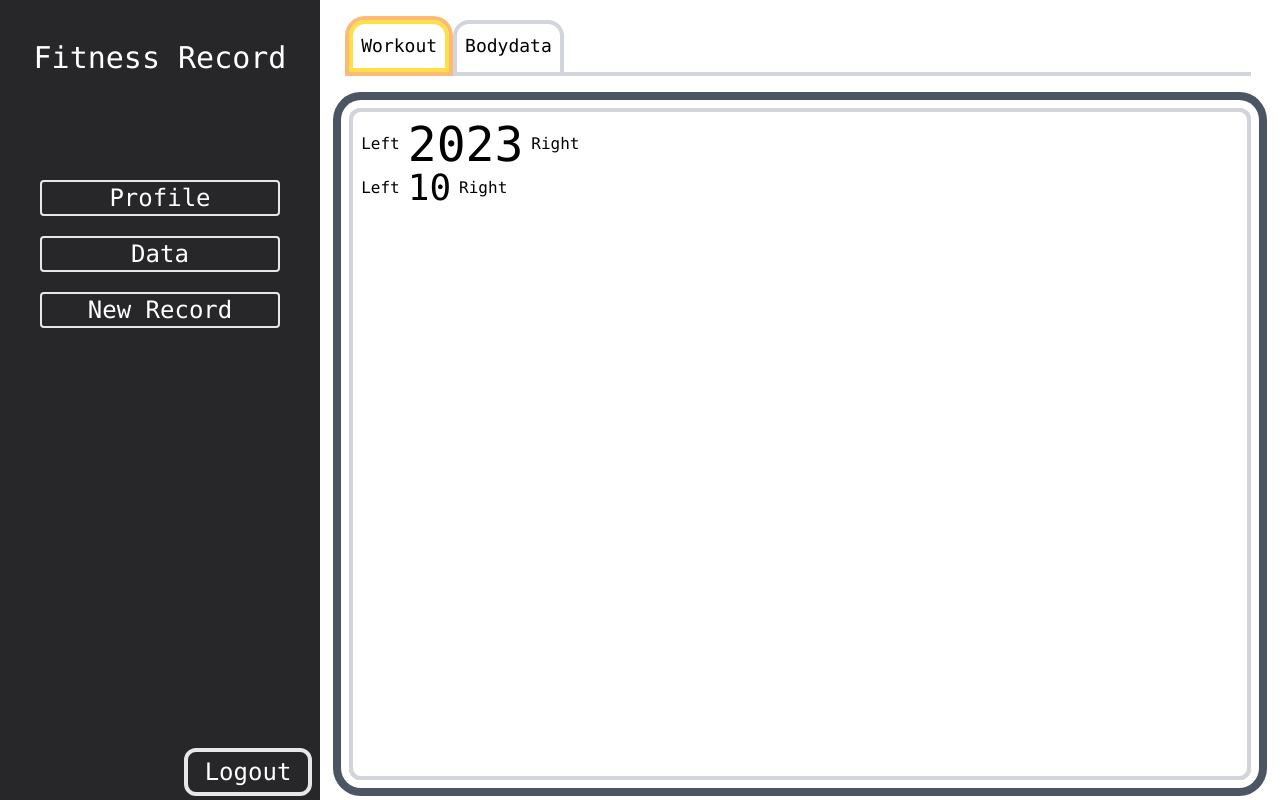
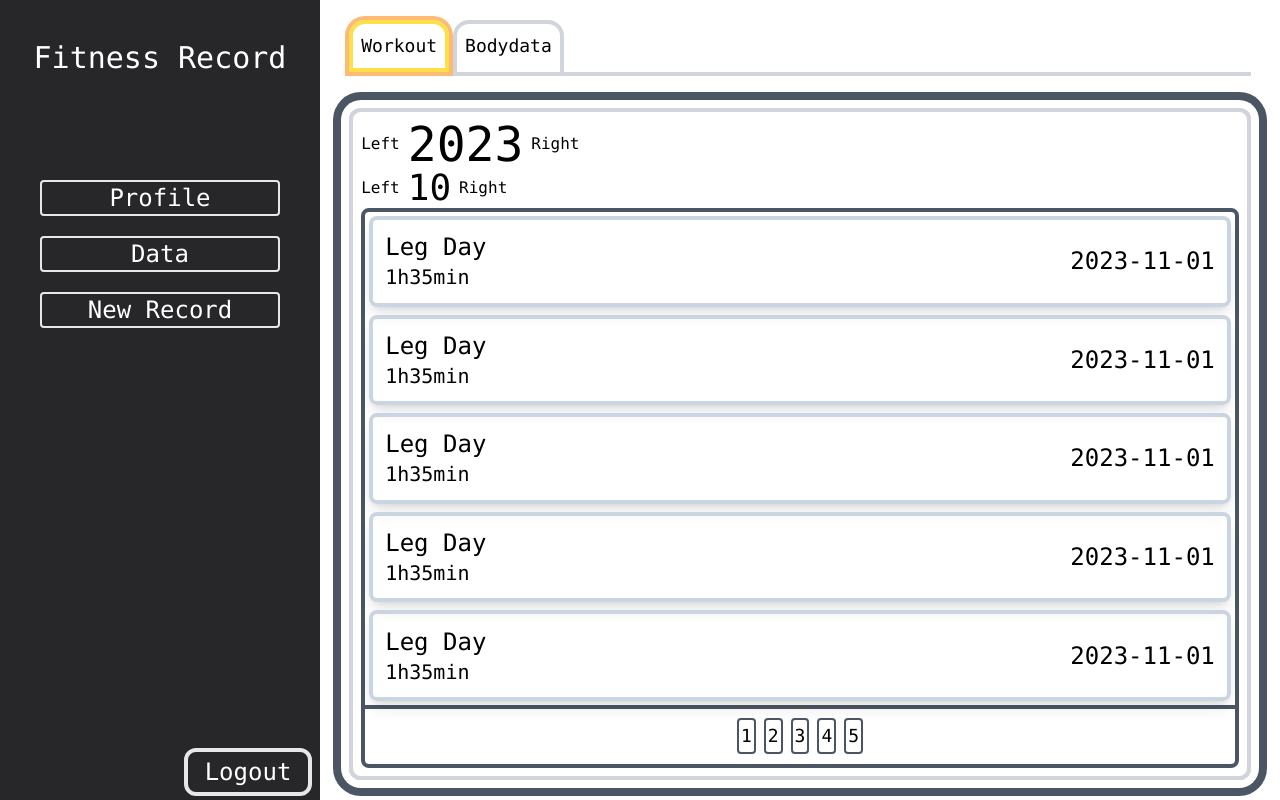
Before and after one commit to iamcoolalan/fitness-record-frontend, a React (Create React App) app: page / in a window 1280 px wide. Built offline with nearby package versions, Linux system fonts and the light colour scheme.

Commit message:
feat: add record list static view

```diff
--- a/src/pages/HomePage.jsx
+++ b/src/pages/HomePage.jsx
@@ -228,7 +228,62 @@ const HomePage = () => {
           />
         </div>
       </div>
-
+      <div className='grid grid-rows-[90%_10%] border-4 border-gray-600 rounded-lg h-full'>
+        <div className='row-span-1 grid grid-rows-5 gap-2 border-b-4 border-gray-600 p-1'>
+           <div className='flex justify-between items-center border-4 border-slate-300 px-3 rounded-lg shadow-lg hover:bg-yellow-200 hover:shadow-slate-600 hover:border-zinc-800 cursor-pointer'>
+            <div className='flex flex-col'>
+              <h2 className='text-2xl'>Leg Day</h2>
+              <h2 className='text-xl'>1h35min</h2>
+            </div>
+            <div>
+              <p className='text-2xl'>2023-11-01</p>
+            </div>
+          </div>
+           <div className='flex justify-between items-center border-4 border-slate-300 px-3 rounded-lg shadow-lg hover:bg-yellow-200 hover:shadow-slate-600 hover:border-zinc-800 cursor-pointer'>
+            <div className='flex flex-col'>
+              <h2 className='text-2xl'>Leg Day</h2>
+              <h2 className='text-xl'>1h35min</h2>
+            </div>
+            <div>
+              <p className='text-2xl'>2023-11-01</p>
+            </div>
+          </div>
+           <div className='flex justify-between items-center border-4 border-slate-300 px-3 rounded-lg shadow-lg hover:bg-yellow-200 hover:shadow-slate-600 hover:border-zinc-800 cursor-pointer'>
+            <div className='flex flex-col'>
+              <h2 className='text-2xl'>Leg Day</h2>
+              <h2 className='text-xl'>1h35min</h2>
+            </div>
+            <div>
+              <p className='text-2xl'>2023-11-01</p>
+            </div>
+          </div>
+           <div className='flex justify-between items-center border-4 border-slate-300 px-3 rounded-lg shadow-lg hover:bg-yellow-200 hover:shadow-slate-600 hover:border-zinc-800 cursor-pointer'>
+            <div className='flex flex-col'>
+              <h2 className='text-2xl'>Leg Day</h2>
+              <h2 className='text-xl'>1h35min</h2>
+            </div>
+            <div>
+              <p className='text-2xl'>2023-11-01</p>
+            </div>
+          </div>
+           <div className='flex justify-between items-center border-4 border-slate-300 px-3 rounded-lg shadow-lg hover:bg-yellow-200 hover:shadow-slate-600 hover:border-zinc-800 cursor-pointer'>
+            <div className='flex flex-col'>
+              <h2 className='text-2xl'>Leg Day</h2>
+              <h2 className='text-xl'>1h35min</h2>
+            </div>
+            <div>
+              <p className='text-2xl'>2023-11-01</p>
+            </div>
+          </div>
+        </div>
+        <div className='row-span-1 flex flex-row justify-center items-center gap-2'>
+          <button className='border-2 border-gray-600 rounded p-0.5 text-lg hover:bg-yellow-200'>1</button>
+          <button className='border-2 border-gray-600 rounded p-0.5 text-lg hover:bg-yellow-200'>2</button>
+          <button className='border-2 border-gray-600 rounded p-0.5 text-lg hover:bg-yellow-200'>3</button>
+          <button className='border-2 border-gray-600 rounded p-0.5 text-lg hover:bg-yellow-200'>4</button>
+          <button className='border-2 border-gray-600 rounded p-0.5 text-lg hover:bg-yellow-200'>5</button>
+        </div>
+      </div>
       <FullCalender
         isHidden='hidden'
         startDate={startDate}
```
